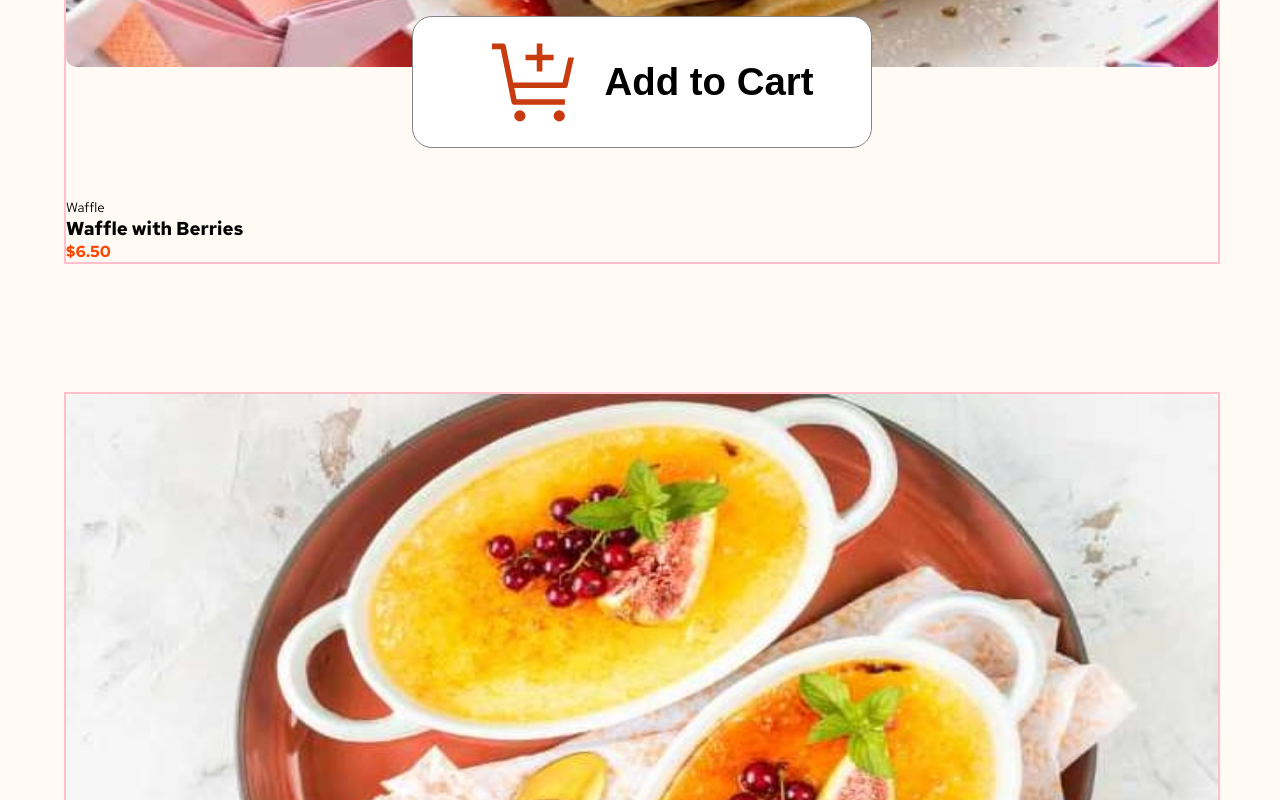
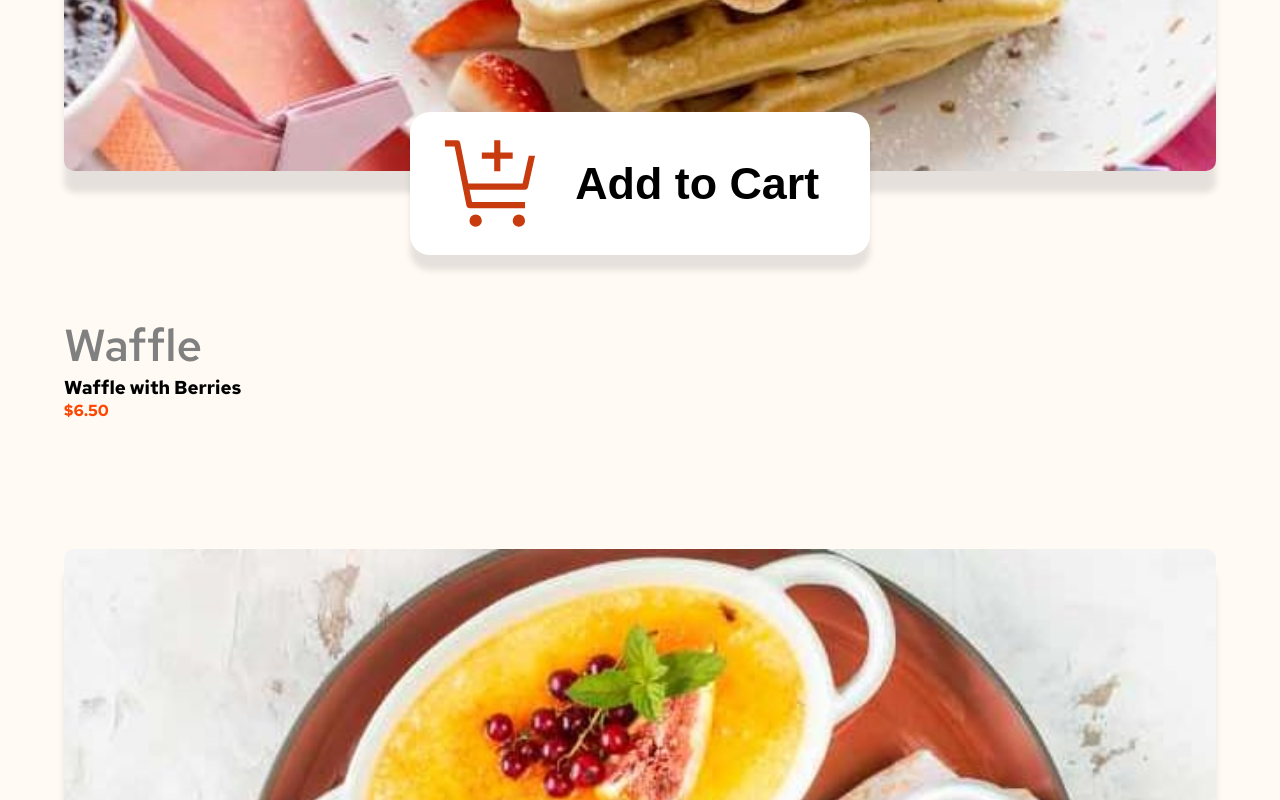
Before and after one commit to BYDINARES/products-list, a React (Vite) app: page / in a window 1280 px wide. Shown: the part 980-1780 px from the top of the page. Built offline with nearby package versions, Linux system fonts and the light colour scheme.

Commit message:
adding some animations to all the itaractable elements

```diff
--- a/src/App.css
+++ b/src/App.css
@@ -46,13 +46,13 @@ body {
   display: flex;
   flex-direction: column;
   align-items: center;
-  border: 2px solid pink;
 }
-#root main .dessert img {
+#root main .dessert > img {
   width: 100%;
-  height: 50vw;
+  height: 60vw;
   border-radius: 10px;
   z-index: 0;
+  box-shadow: 0 1.7vw 6px rgba(0, 0, 0, 0.1);
 }
 #root main .dessert button {
   width: 40%;
@@ -61,14 +61,24 @@ body {
   position: relative;
   bottom: 6%;
   display: flex;
-  justify-content: center;
+  justify-content: space-evenly;
   align-items: center;
-  border: 1px solid rgb(133, 133, 133);
+  padding-right: 3%;
+  border: none;
   background-color: rgb(255, 255, 255);
   border-radius: 20px;
+  box-shadow: 0 1.2vw 6px rgba(0, 0, 0, 0.1);
   cursor: pointer;
-  font-size: 3vw;
-  font-weight: 700;
+  font-size: 3.5vw;
+  font-weight: 900;
+  transition: all 0.2s ease-in-out;
+}
+#root main .dessert button:hover, #root main .dessert button:focus-visible {
+  background-color: rgb(224, 224, 224);
+  transform: scale(1.05);
+}
+#root main .dessert button:active {
+  transform: scale(0.9);
 }
 #root main .dessert button img {
   width: 30%;
@@ -80,6 +90,11 @@ body {
   text-align: left;
   width: 100%;
   margin: 0%;
+}
+#root main .dessert small {
+  font-size: 3.5vw;
+  font-weight: 500;
+  color: gray;
 }
 #root main .dessert p {
   color: orangered;
@@ -132,10 +147,20 @@ body {
   width: 35%;
   height: 30%;
   border-radius: 90%;
+  border: solid 1px rgb(115, 115, 115);
+  background-color: rgb(255, 255, 255);
+  cursor: pointer;
+  transition: all 0.2s ease-in-out;
 }
 #root main aside .cart-list section button img {
   height: 90%;
   width: 80%;
+}
+#root main aside .cart-list section button:hover, #root main aside .cart-list section button:focus-visible {
+  background-color: rgb(245, 243, 243);
+}
+#root main aside .cart-list section button:active {
+  transform: scale(1.3);
 }
 #root main aside .cart-list .total-price {
   display: flex;
@@ -184,4 +209,13 @@ body {
   background-color: rgb(214, 57, 0);
   color: rgb(255, 255, 255);
   font-size: 4.5vw;
+  cursor: pointer;
+  transition: all 0.3s ease-in-out;
+}
+#root main aside .cart-list #confirm-order-button:hover, #root main aside .cart-list #confirm-order-button:focus-visible {
+  transform: scale(1.05);
+  background-color: rgb(254, 69, 1);
+}
+#root main aside .cart-list #confirm-order-button:active {
+  transform: scale(0.5);
 }/*# sourceMappingURL=app.css.map */
--- a/src/styles/app.scss
+++ b/src/styles/app.scss
@@ -51,13 +51,13 @@ body {
       display: flex;
       flex-direction: column;
       align-items: center;
-      border: 2px solid pink;
 
-      img {
+      > img {
         width: 100%;
-        height: 50vw;
+        height: 60vw;
         border-radius: 10px;
         z-index: 0;
+        box-shadow: 0 1.7vw 6px rgba(0, 0, 0, 0.1);
       }
 
       button {
@@ -68,14 +68,29 @@ body {
         bottom: 6%;
 
         display: flex;
-        justify-content: center;
+        justify-content: space-evenly;
         align-items: center;
-        border: 1px solid rgb(133, 133, 133);
+        padding-right: 3%;
+
+        border: none /* 0.4px solid rgb(133, 133, 133) */;
         background-color: rgb(255, 255, 255);
         border-radius: 20px;
+        box-shadow: 0 1.2vw 6px rgba(0, 0, 0, 0.1);
         cursor: pointer;
-        font-size: 3vw;
-        font-weight: 700;
+
+        font-size: 3.5vw;
+        font-weight: 900;
+
+        transition: all 0.2s ease-in-out;
+
+        &:hover,
+        &:focus-visible {
+          background-color: rgb(224, 224, 224);
+          transform: scale(1.05);
+        }
+        &:active {
+          transform: scale(0.9);
+        }
 
         img {
           width: 30%;
@@ -93,6 +108,9 @@ body {
       }
 
       small {
+        font-size: 3.5vw;
+        font-weight: 500;
+        color: gray;
       }
       h3 {
       }
@@ -153,9 +171,21 @@ body {
             width: 35%;
             height: 30%;
             border-radius: 90%;
+            border: solid 1px rgb(115, 115, 115);
+            background-color: rgb(255, 255, 255);
+            cursor: pointer;
+            transition: all 0.2s ease-in-out;
             img {
               height: 90%;
               width: 80%;
+            }
+
+            &:hover,
+            &:focus-visible {
+              background-color: rgb(245, 243, 243);
+            }
+            &:active {
+              transform: scale(1.3);
             }
           }
         }
@@ -209,6 +239,18 @@ body {
           background-color: rgb(214, 57, 0);
           color: rgb(255, 255, 255);
           font-size: 4.5vw;
+          cursor: pointer;
+          transition: all 0.3s ease-in-out;
+
+          &:hover,
+          &:focus-visible {
+            transform: scale(1.05);
+            background-color: rgb(254, 69, 1);
+          }
+
+          &:active {
+            transform: scale(0.5);
+          }
         }
       }
     }
```
Also changed, not shown: 1 other file (tests, documents, lock files or other folders).
